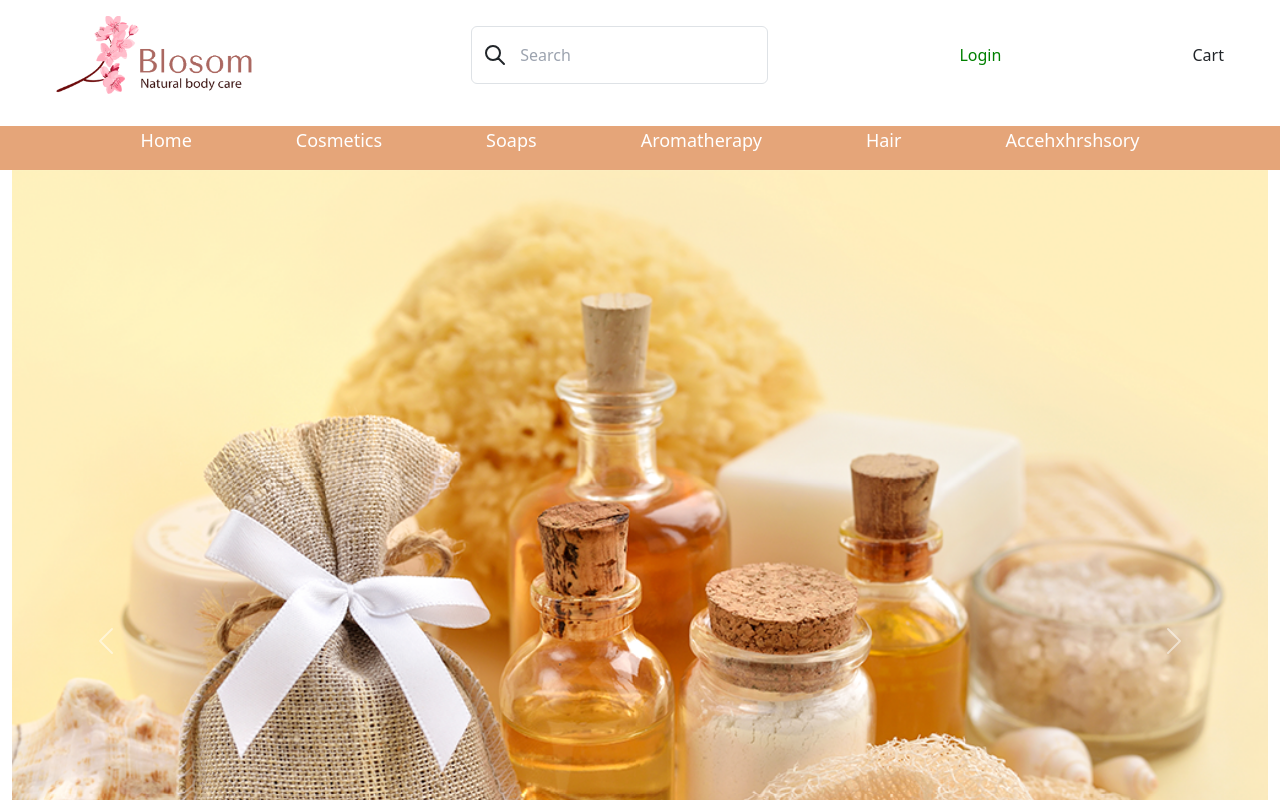
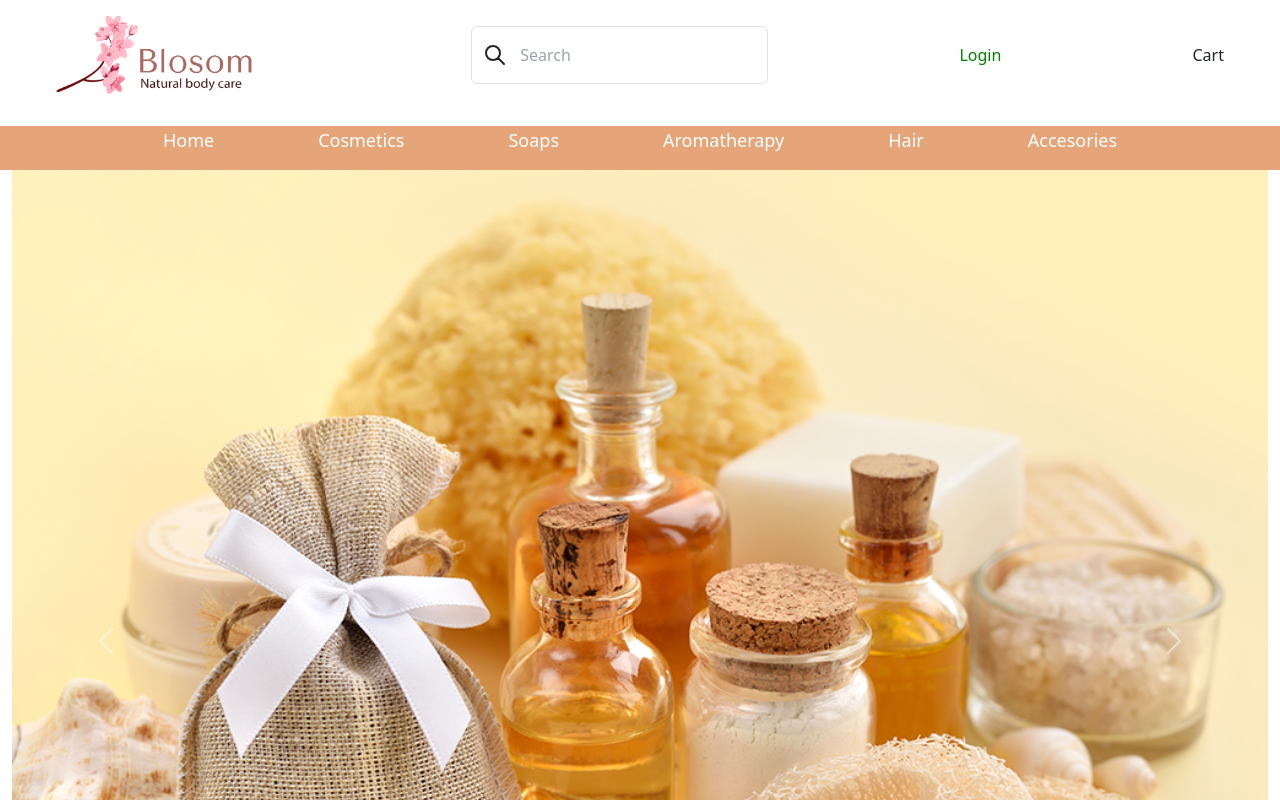
Before and after one commit to Ecommerce-MAC/Blossom-Front, a React (Vite) app: page / in a window 1280 px wide. Shown: the top 800 px of the page. Built offline with nearby package versions, Linux system fonts and the light colour scheme; a web font is replaced by a local one.

Commit message:
productList

```diff
--- a/src/Router/index.jsx
+++ b/src/Router/index.jsx
@@ -8,6 +8,7 @@ import ProductList from "../pages/ProductList";
 import UploadProduct from "../pages/UploadProduct";
 import AdminView from "../pages/AdminView";
 import NotFound from "../pages/NotFound";
+import { ProductService } from "../Service/ProductService";
 
 export const router = createBrowserRouter([
     {
@@ -39,8 +40,9 @@ export const router = createBrowserRouter([
 
                     },
                     {
-                        path: '/ProductList',
+                        path: '/ProductList/:productType',
                         element: <ProductList/>,
+                        loader: fetchProducts,
                     },
                     {
                         path: '/UploadProduct',
@@ -55,3 +57,10 @@ export const router = createBrowserRouter([
         ]
     },
 ]);
+
+async function fetchProducts ({params}) {
+    const productsData = await ProductService.getProducts();
+    return {productsData, params};
+
+
+}
--- a/src/Service/ProductService.js
+++ b/src/Service/ProductService.js
@@ -11,27 +11,27 @@ const apiClient = axios.create({
 
   export const ProductService = {
     async getProducts() {
-      let response = await apiClient.get("/products/getAll");
+      let response = await apiClient.get("/Product/GetAll");
       let allProducts = response.data;
       return allProducts;
 
     },
 
-    async submitProduct(newProduct) {
-      console.log("new product de servicio", newProduct);
-      await apiClient.post("/products", newProduct);
-    },
+    // async submitProduct(newProduct) {
+    //   console.log("new product de servicio", newProduct);
+    //   await apiClient.post("/products", newProduct);
+    // },
 
-    async getProduct(id) {
-      let response = await apiClient.get("/products/" + id);
-      let product = response.data;
-      return product;
-    },
+    // async getProduct(id) {
+    //   let response = await apiClient.get("/products/" + id);
+    //   let product = response.data;
+    //   return product;
+    // },
 
-    async deleteProduct(id) {
-      await apiClient.delete("/products/" + id)
-    },
-    async updateProduct(id, updatedProduct) {
-      await apiClient.patch("/products/" + id, updatedProduct)
-    }
+    // async deleteProduct(id) {
+    //   await apiClient.delete("/products/" + id)
+    // },
+    // async updateProduct(id, updatedProduct) {
+    //   await apiClient.patch("/products/" + id, updatedProduct)
+    // }
   }
--- a/src/components/Nav.jsx
+++ b/src/components/Nav.jsx
@@ -1,4 +1,5 @@
  import { useState } from "react";
+ import {Link} from "react-router-dom";
 
 
 export default function Nav() {
@@ -54,27 +55,14 @@ export default function Nav() {
                             }`}
                     >
 
-                        <ul className=" space-y-8 md:flex md:space-x-6 md:space-y-0 text-white gap-20 text-lg font-light">
-                            <li className="">
-                                <a href="/">Home</a>
-                            </li>
-                            <li className="">
-                                <a href="/ProductList">Cosmetics</a>
-                            </li>
-                            <li>
-                                <a href="/ProductList">Soaps</a>
-                            </li>
-                            <li>
-
-                                <a href="/ProductList">Aromatherapy</a>
-                            </li>
-                            <li>
-                                <a href="/ProductList">Hair</a>
-                            </li>
-                            <li>
-                                <a href="/UploadProduct">Accehxhrshsory</a>
-                            </li>
-                        </ul>
+                        <div className=" space-y-8 md:flex md:space-x-6 md:space-y-0 text-white gap-20 text-lg font-light">
+                            <Link to= "/"> Home </Link>
+                            <Link to= "/ProductList/Soap"> Cosmetics </Link>
+                            <Link to= "/ProductList/Soap"> Soaps </Link>
+                            <Link to= "/ProductList/Aromatherapy"> Aromatherapy </Link>
+                            <Link to= "/ProductList/Hair"> Hair </Link>
+                            <Link to= "/ProductList/Accesories"> Accesories</Link>
+                        </div>
 
                     </div>
                 </div>
--- a/src/pages/ProductList.jsx
+++ b/src/pages/ProductList.jsx
@@ -1,26 +1,17 @@
 import { useLoaderData } from "react-router-dom"
-import axios from "axios";
 import React from "react";
 
-const baseURL = "https://localhost:7112/Product /GetAll";
-
 export default function ProductList() {
-  const [post, setPost] = React.useState(null);
-  React.useEffect(() => {
-    axios.get(baseURL).then((response) => {
-      setPost(response.data);
-    });
-  }, []);
-
-  if (!post) return null;
-
+  const {productsData} = useLoaderData ()
+  const {params} = useLoaderData ()
+  console.log (params)
   return (
     <div className="bg-white">
       <div className="mx-auto max-w-2xl py-16 px-4 sm:py-24 sm:px-6 lg:max-w-7xl lg:px-8">
         <h2 className="sr-only">Products</h2>
 
-        <div className="grid grid-cols-1 gap-y-10 gap-x-6 sm:grid-cols-2 lg:grid-cols-3 xl:grid-cols-4 xl:gap-x-8">
-          {products.map((product) => (
+         <div className="grid grid-cols-1 gap-y-10 gap-x-6 sm:grid-cols-2 lg:grid-cols-3 xl:grid-cols-4 xl:gap-x-8">
+          {productsData.map((product) => (
             <a key={product.id} href={product.href} className="group">
               <div className="aspect-w-1 aspect-h-1 w-full overflow-hidden rounded-lg bg-gray-200 xl:aspect-w-7 xl:aspect-h-8">
                 <img
@@ -31,7 +22,7 @@ export default function ProductList() {
               </div>
               <h3 className="mt-4 text-sm text-gray-700">{product.name}</h3>
               <p className="mt-1 text-lg font-medium text-gray-900">{product.price}</p>
-              <button onClick={() => addToCart({})} className="block w-full rounded-md bg px-3.5 py-2.5 text-center text-sm font-semibold text-dark shadow-sm hover:bg-indigo-500 focus-visible:outline focus-visible:outline-2 focus-visible:outline-offset-2 focus-visible:outline-indigo-600">
+              <button className="block w-full rounded-md bg px-3.5 py-2.5 text-center text-sm font-semibold text-dark shadow-sm hover:bg-indigo-500 focus-visible:outline focus-visible:outline-2 focus-visible:outline-offset-2 focus-visible:outline-indigo-600">
                 ADD TO CART
               </button>
 
```
